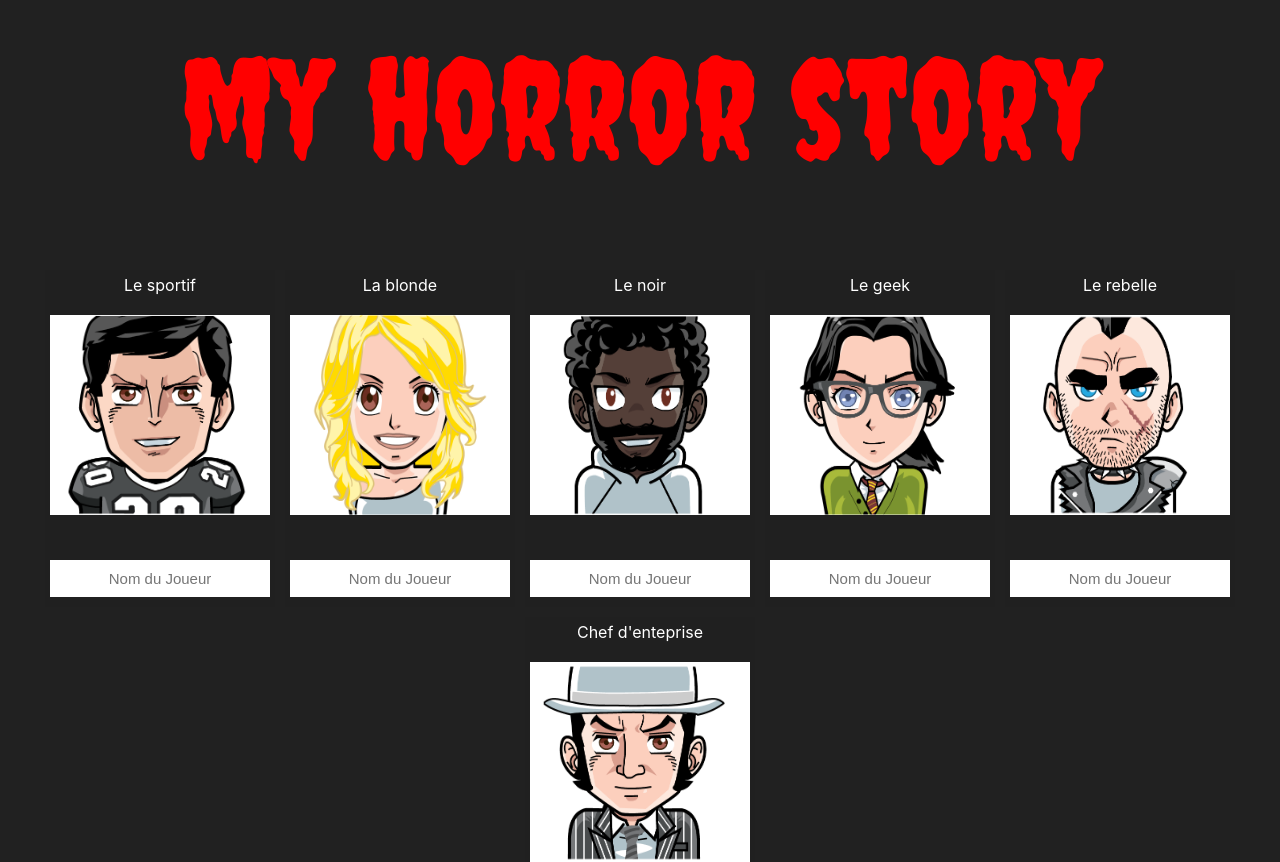
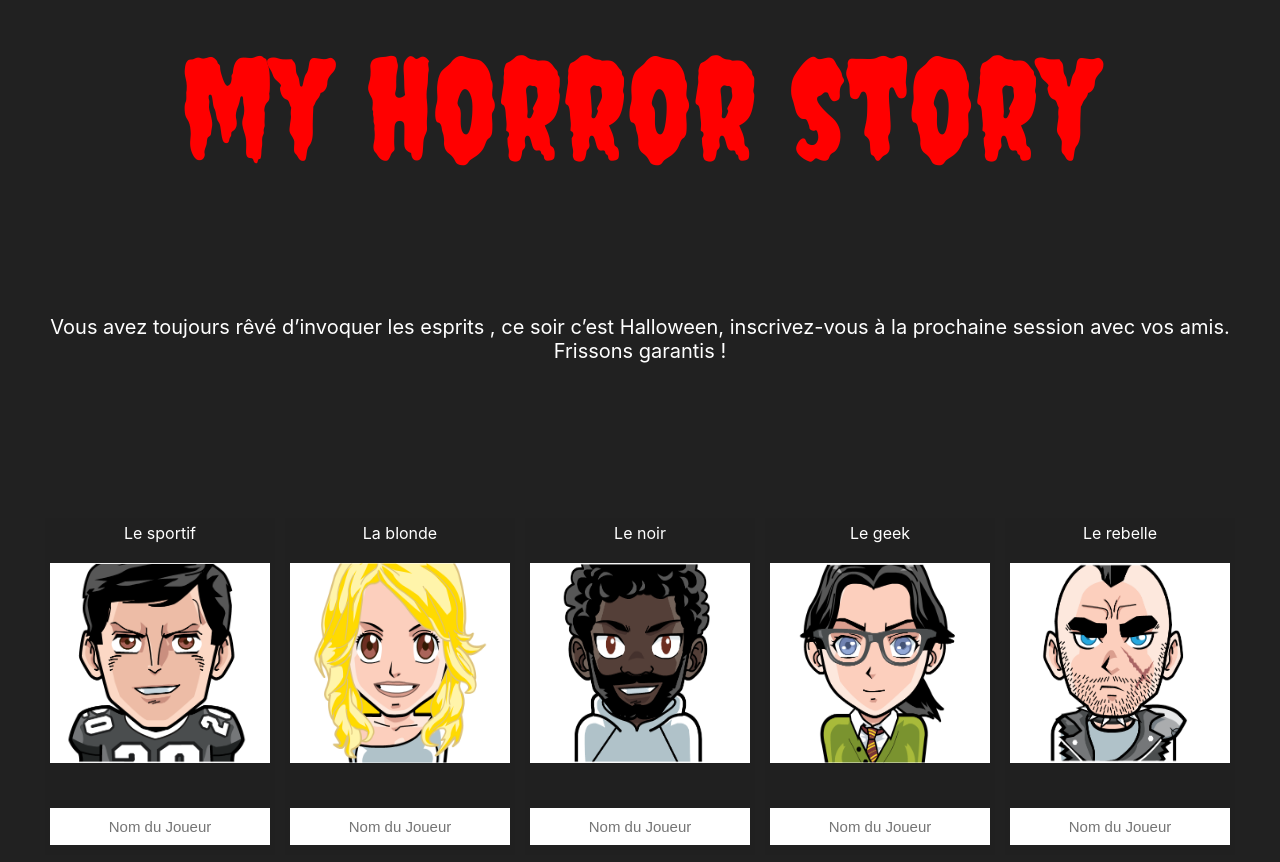
Before and after one commit to Chopin85/Hackathon, a React (Create React App) app: page / in a window 1280 px wide. Shown: the top 862 px of the page. Built offline with nearby package versions, Linux system fonts and the light colour scheme.

Commit message:
ajout textes page index et question

```diff
--- a/src/components/Home.js
+++ b/src/components/Home.js
@@ -40,6 +40,9 @@ class Home extends Component {
             <div className="Home">
 
                 <Header />
+                <div className="bloc-presentation">
+                    <p className="text-presentation">Vous avez toujours rêvé d’invoquer les esprits , ce soir c’est Halloween, inscrivez-vous à la prochaine session avec vos amis. Frissons garantis !</p>
+                </div>
                 <div className="avatars_home">
                     {this.state.people.sort((a,b) => a.id-b.id).map((element , index) =>
                         <Personnage image={'/img/' + element.id + '.png'} avatar={element.avatar}  player= {element.player} getId={this.getId} id={element.id} key={index} method={this.handelChange} />
--- a/src/components/Questions.js
+++ b/src/components/Questions.js
@@ -8,6 +8,9 @@ class Questions extends Component {
         return (
             <div>
                 <Header />
+                <div className="bloc-presentation">
+                    <p className="text-presentation">Lors de la cérémonie, tout ne s’est pas passé comme prévu, vous avez invoqué « .. » et vous n’auriez pas du.. Une seule chance pour se sortir vivant de ce mauvais pas, répondre correctement aux questions de l’esprit maléfique. Une mauvaise réponse et c’est la mort assurée d’un membre de votre équipe.</p>
+                </div>
                 <Reponse response={this.props.response} question={this.props.question}/>
             </div>
           );
--- a/src/components/home.css
+++ b/src/components/home.css
@@ -4,7 +4,14 @@
     justify-content: center;
     flex-wrap: wrap;
 }
+.text-presentation{
+    text-align: center;
+    color: white;
+    font-size: 20px;
+    padding: 50px;
+    margin-bottom: 100px;
 
+}
 
 /* Personnages */
 
```
